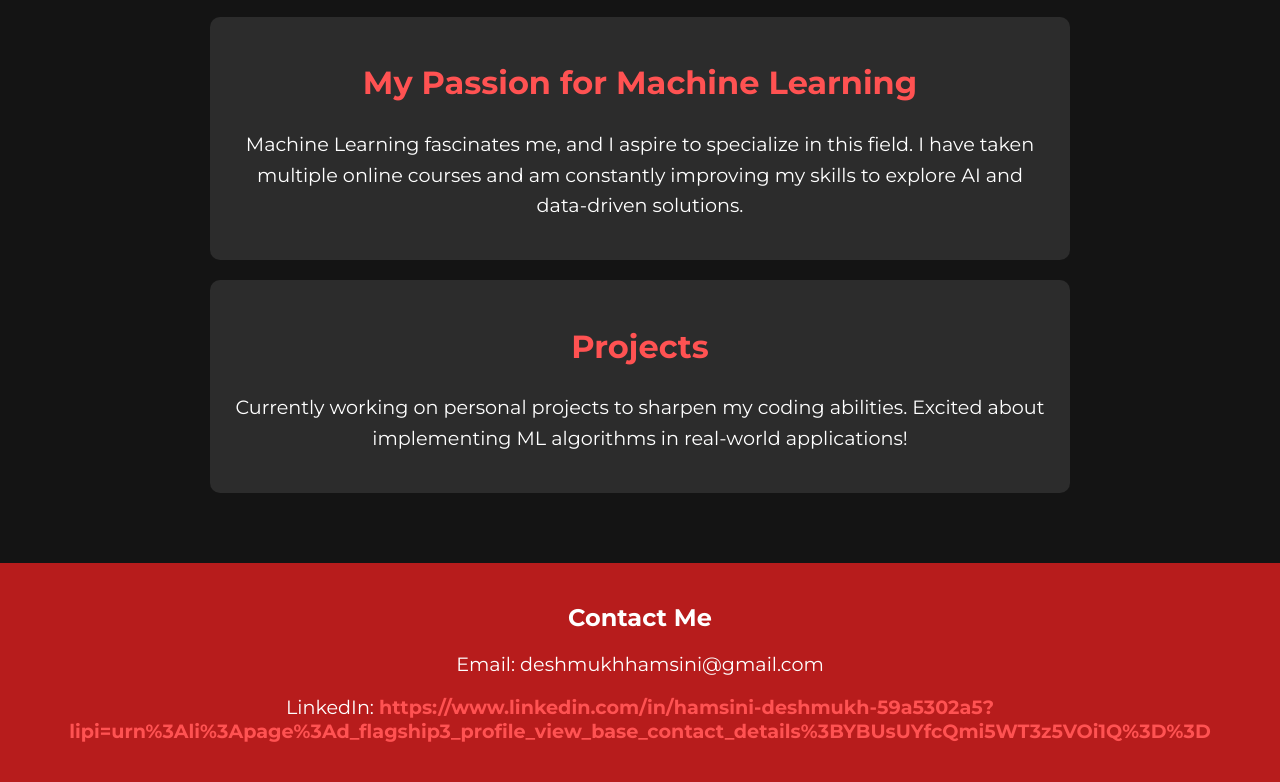
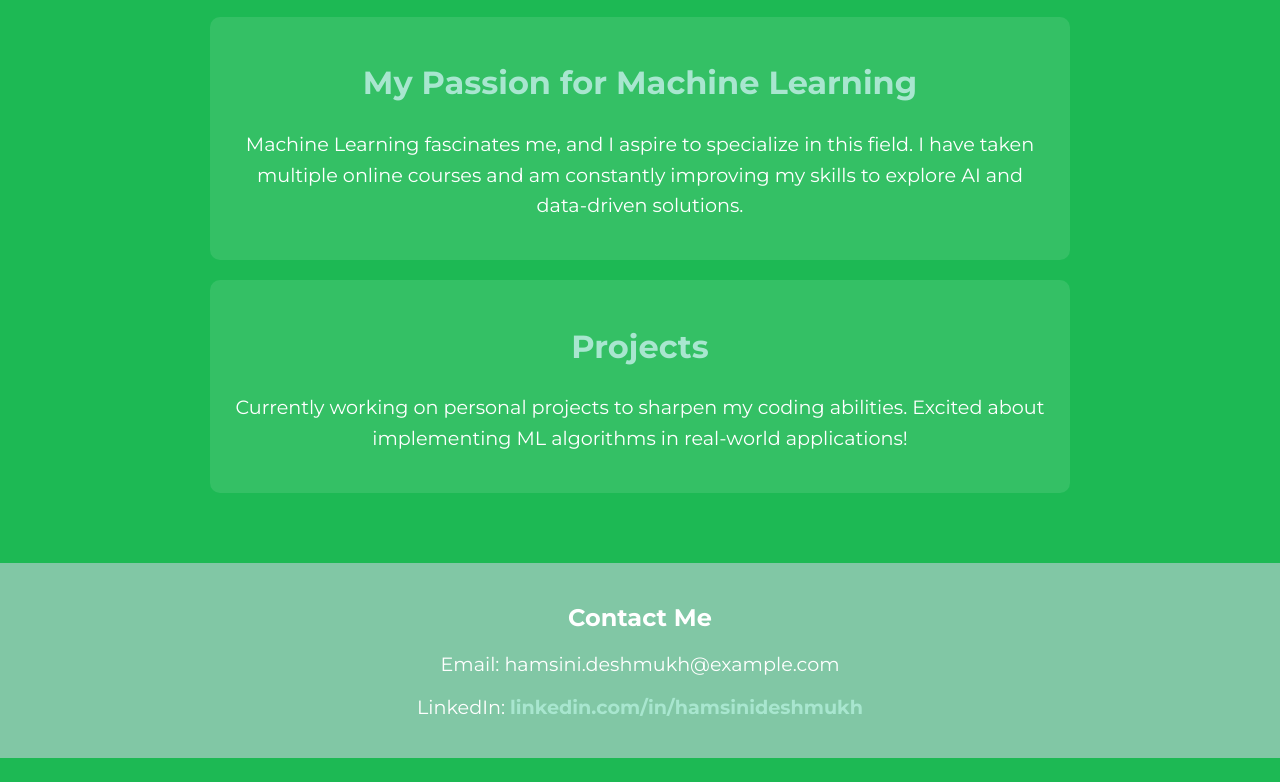
Before and after one commit to Hamsinideshmukh/portfolio, a plain HTML site: page index.html in a window 1280 px wide. Shown: the part 679-1461 px from the top of the page. After the commit the page ends 1437 px from the top, so only its background shows below. Drawn offline with Linux system fonts and the light colour scheme.

Commit message:
Update index.html

```diff
--- a/index.html
+++ b/index.html
@@ -8,13 +8,13 @@
     <style>
         body {
             font-family: 'Montserrat', sans-serif;
-            background-color: #141414;
+            background-color: #1db954;
             color: #fff;
             margin: 0;
             padding: 0;
         }
         header {
-            background-color: #b71c1c;
+            background-color: #81c7a5;
             padding: 40px;
             text-align: center;
             font-size: 2rem;
@@ -36,7 +36,7 @@
             text-align: center;
         }
         .section h2 {
-            color: #ff5252;
+            color: #a8e6cf;
             font-size: 2rem;
         }
         .section p {
@@ -44,7 +44,7 @@
             line-height: 1.6;
         }
         .contact {
-            background: #b71c1c;
+            background: #81c7a5;
             padding: 20px;
             text-align: center;
         }
@@ -52,7 +52,7 @@
             font-size: 1.2rem;
         }
         a {
-            color: #ff5252;
+            color: #a8e6cf;
             text-decoration: none;
             font-weight: 700;
         }
@@ -82,8 +82,8 @@
     </div>
     <footer class="contact">
         <h2>Contact Me</h2>
-        <p>Email: deshmukhhamsini@gmail.com</p>
-        <p>LinkedIn: <a href="#">https://www.linkedin.com/in/hamsini-deshmukh-59a5302a5?lipi=urn%3Ali%3Apage%3Ad_flagship3_profile_view_base_contact_details%3BYBUsUYfcQmi5WT3z5VOi1Q%3D%3D</a></p>
+        <p>Email: hamsini.deshmukh@example.com</p>
+        <p>LinkedIn: <a href="#">linkedin.com/in/hamsinideshmukh</a></p>
     </footer>
 </body>
 </html>
```
